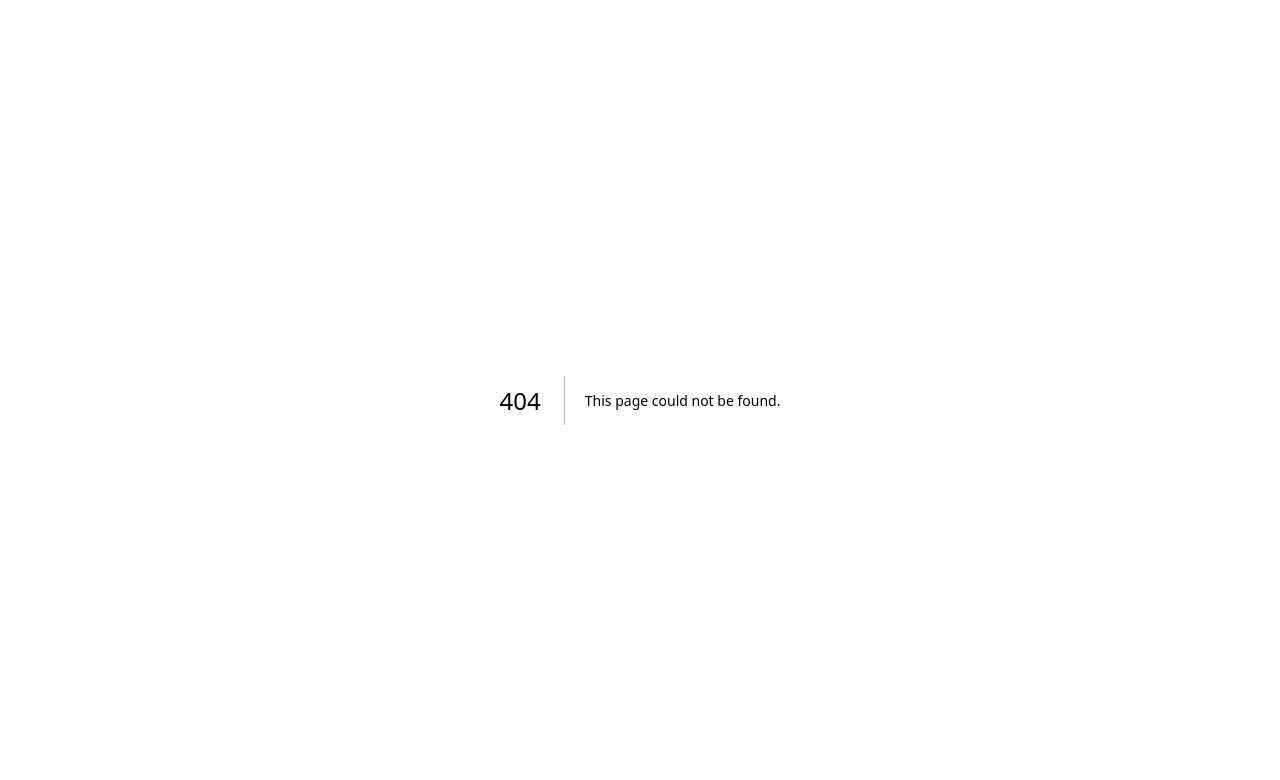
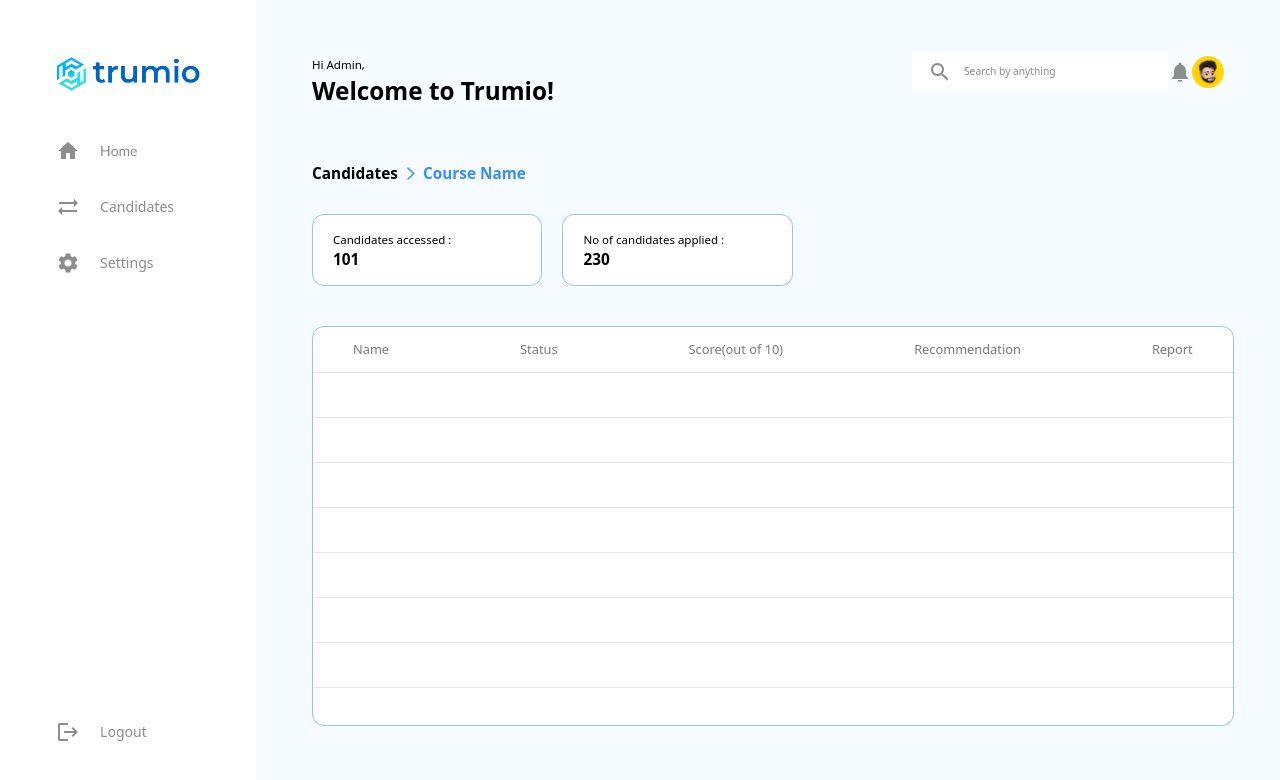
Before and after one commit to pranav-iitr/Trumio-Frontend, a Next.js app: page /data in a window 1280 px wide. Before the commit this address had no page. Shown: the top 780 px of the page. Built offline with nearby package versions, Linux system fonts and the light colour scheme.

Commit message:
[feat] data page added w tables

```diff
--- a/package.json
+++ b/package.json
@@ -9,6 +9,10 @@
     "lint": "next lint"
   },
   "dependencies": {
+    "@emotion/react": "^11.11.1",
+    "@emotion/styled": "^11.11.0",
+    "@mui/icons-material": "^5.14.19",
+    "@mui/material": "^5.14.20",
     "next": "14.0.3",
     "react": "^18",
     "react-dom": "^18",
--- a/src/components/CTA/Task/index.jsx
+++ b/src/components/CTA/Task/index.jsx
@@ -120,8 +120,8 @@ export default function Index() {
             <div className="flex flex-col border border-[#368DFF] w-[48%] gap-2 rounded px-8 py-4 ">
               <img src="/svg/education.svg" className="w-12 h-12" />
               <div className="text-[#368DFF] font-semibold text-xl">
-                {" "}
-                What will you get{" "}
+
+                What will you get
               </div>
               <div className="text-[#676D82] font-regular text-sm">
                 {[
@@ -141,7 +141,7 @@ export default function Index() {
             <div className="flex flex-col border border-[#368DFF] w-[48%] gap-2 rounded px-8 py-4 ">
               <img src="/svg/work.svg" className="w-12 h-12" />
               <div className="text-[#368DFF] font-semibold text-xl">
-                {" "}
+
                 What will you learn
               </div>
               <div className="text-[#676D82] font-regular text-sm">
--- /dev/null
+++ b/src/pages/data.js
@@ -0,0 +1,121 @@
+import HomeIcon from "@mui/icons-material/Home";
+import SettingsIcon from "@mui/icons-material/Settings";
+import SyncAltIcon from "@mui/icons-material/SyncAlt";
+import LogoutIcon from "@mui/icons-material/Logout";
+import NotificationsIcon from "@mui/icons-material/Notifications";
+import SearchIcon from "@mui/icons-material/Search";
+import ImportExportIcon from "@mui/icons-material/ImportExport";
+export default function data() {
+  return (
+    <>
+      <div className="flex min-h-screen">
+        <div className="w-[20vw] bg-white">
+          <div className="mt-14 mx-14">
+            <img src="./imgs/logo.png" className="w-40" />
+            <div className="h-[7vh] font-[lato] items-center flex mt-8 text-[#8D8D8D]">
+              <HomeIcon />
+              <h2 className="ml-5 text-[1.1vw]">Home</h2>
+            </div>
+            <div className="h-[7vh] items-center flex  text-[#8D8D8D]">
+              <SyncAltIcon className="w-7" />
+              <h2 className="ml-5 text-[1.1vw]">Candidates</h2>
+            </div>
+            <div className="h-[7vh] items-center flex  text-[#8D8D8D]">
+              <SettingsIcon />
+              <h2 className="ml-5 text-[1.1vw]">Settings</h2>
+            </div>
+            <div className="h-[7vh] items-center flex fixed bottom-10 text-[#8D8D8D]">
+              <LogoutIcon />
+              <h2 className="ml-5 text-[1.1vw]">Logout</h2>
+            </div>
+          </div>
+        </div>
+        <div className="w-[80vw] bg-[#F5FBFF]">
+          <div className="mt-14 flex justify-between mx-14">
+            <div className="text-[0.9vw] text-[rgba(53, 53, 53, 1)] ">
+              Hi Admin,
+              <br />
+              <div className="font-bold text-[1.9vw] text-[rgba(53, 53, 53, 1)]">
+                Welcome to Trumio!
+              </div>
+            </div>
+            <div className="flex h-[4vh] items-center ">
+              <div className="w-[20vw] h-[5vh] items-center bg-white p-4 flex gap-3">
+                <SearchIcon className="text-[#8D8D8D]" />
+                <h2 className="text-[#8D8D8D] text-[0.8vw]">
+                  Search by anything
+                </h2>
+              </div>
+              <NotificationsIcon className="text-[#8D8D8D] w-16 " />
+              <img src="./imgs/profile.jpeg" className="w-8" />
+            </div>
+          </div>
+          <h2 className=" h-[4vh] items-center mx-14 flex text-[rgba(53, 53, 53, 1)] text-[1.2vw] font-semibold mt-12">
+            <span className=" "> Candidates </span>
+            <svg
+              xmlns="http://www.w3.org/2000/svg"
+              width="25"
+              height="25"
+              viewBox="0 0 25 25"
+              fill="none"
+            >
+              <path
+                fill-rule="evenodd"
+                clip-rule="evenodd"
+                d="M9.28125 17.7199L14.6201 12.5711L9.28125 7.42229L9.92838 6.01807L16.7233 12.5711L9.92838 19.1241L9.28125 17.7199Z"
+                fill="#368DFF"
+              />
+            </svg>
+            <span className="  text-[#368DFF]"> Course Name</span>
+          </h2>
+          <div className="mt-6 mx-14">
+            <div className="flex gap-5 ">
+              <div className="bg-white h-[9vh] w-[18vw] px-5 py-4 rounded-xl border border-solid border-blue-300">
+                <h3 className="text-[rgba(3, 2, 41, 1)] text-[0.9vw]">
+                  Candidates accessed :
+                </h3>
+                <h4 className="text-[rgba(3, 2, 41, 1)] text-[1.2vw] font-semibold">
+                  101
+                </h4>
+              </div>
+              <div className="bg-white h-[9vh] w-[18vw] px-5 py-4 rounded-xl border border-solid border-blue-300">
+                <h3 className="text-[rgba(3, 2, 41, 1)] text-[0.9vw]">
+                  No of candidates applied :
+                </h3>
+                <h4 className="text-[rgba(3, 2, 41, 1)] text-[1.2vw] font-semibold">
+                  230
+                </h4>
+              </div>
+            </div>
+            <div className="h-[50vh] mt-10 w-[72vw] bg-white rounded-xl border border-solid border-blue-300">
+              <div className="mx-10 h-[5.6vh] items-center text-[#797979] flex justify-between">
+                <div className="text-[1vw]">Name</div>
+                <div className="text-[1vw] ">Status</div>
+                <div className="text-[1vw] ">Score(out of 10)</div>
+                <div className="text-[1vw]">Recommendation</div>
+                <div className="text-[1vw]">Report</div>
+              </div>
+              <hr />
+              <div className="mx-10 h-[5.5vh] items-center flex ">
+               </div>
+              <hr />
+              <div className="mx-10 h-[5.5vh] items-center flex gap-[10vw]"></div>
+              <hr />
+              <div className="mx-10 h-[5.5vh] items-center flex gap-[10vw]"></div>
+              <hr />
+              <div className="mx-10 h-[5.5vh] items-center flex gap-[10vw]"></div>
+              <hr />
+              <div className="mx-10 h-[5.5vh] items-center flex gap-[10vw]"></div>
+              <hr />
+              <div className="mx-10 h-[5.5vh] items-center flex gap-[10vw]"></div>
+              <hr />
+              <div className="mx-10 h-[5.5vh] items-center flex gap-[10vw]"></div>
+              <hr />
+              <div className="mx-10 h-[5.5vh] items-center flex gap-[10vw]"></div>
+            </div>
+          </div>
+        </div>
+      </div>
+    </>
+  );
+}
```
Also changed, not shown: public/imgs/profile.jpeg (added), 1 other file (tests, documents, lock files or other folders).
